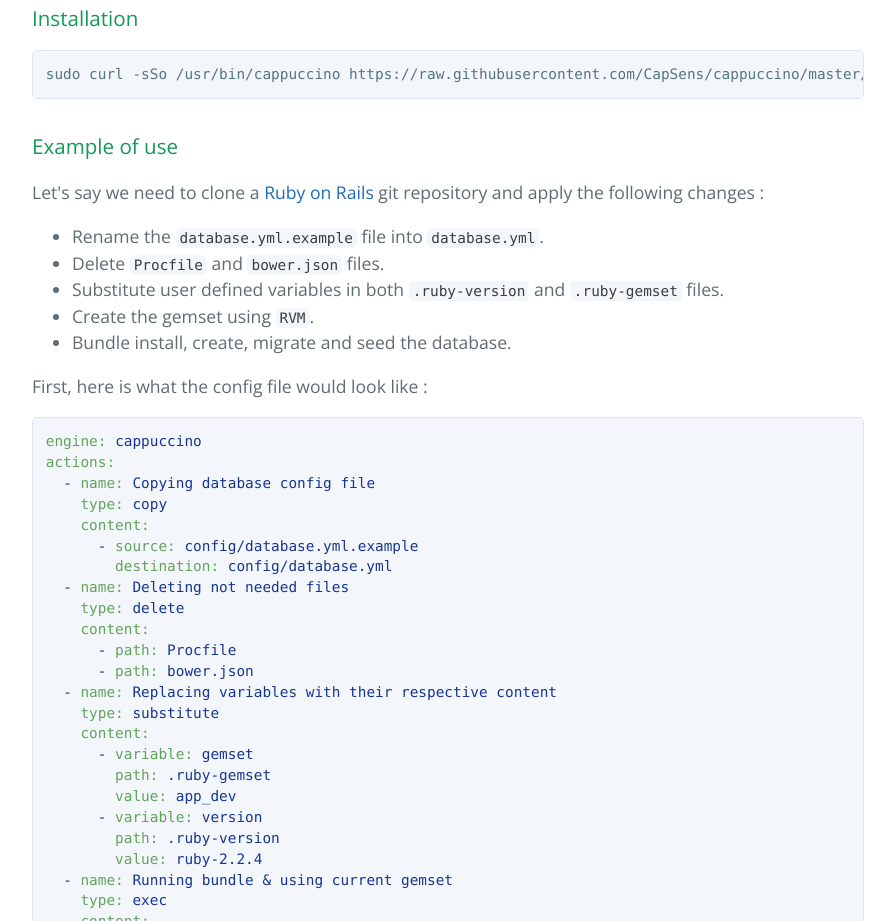
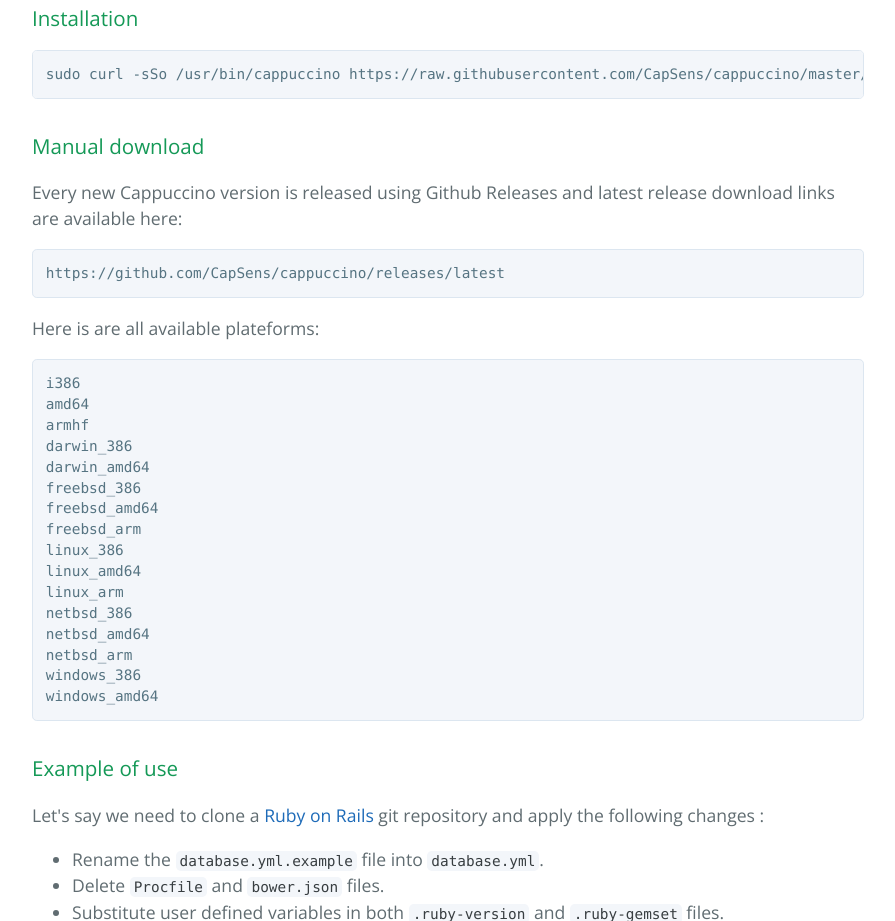
Before and after one commit to CapSens/cappuccino, a plain HTML site: page index.html in a window 1280 px wide. Shown: the part 677-1598 px from the top of the page, without its empty margins (192-1087 px from the left). Drawn offline with nearby package versions, Linux system fonts and the light colour scheme.

```diff
--- a/index.html
+++ b/index.html
@@ -30,6 +30,34 @@
 <a id="installation" class="anchor" href="#installation" aria-hidden="true"><span aria-hidden="true" class="octicon octicon-link"></span></a>Installation</h3>
 
 <pre><code>sudo curl -sSo /usr/bin/cappuccino https://raw.githubusercontent.com/CapSens/cappuccino/master/cappuccino &amp;&amp; sudo chmod 777 /usr/bin/cappuccino
+</code></pre>
+
+<h3>
+<a id="manual-download" class="anchor" href="#manual-download" aria-hidden="true"><span aria-hidden="true" class="octicon octicon-link"></span></a>Manual download</h3>
+
+<p>Every new Cappuccino version is released using Github Releases and latest release download links are available here:</p>
+
+<pre><code>https://github.com/CapSens/cappuccino/releases/latest
+</code></pre>
+
+<p>Here is are all available plateforms:</p>
+
+<pre><code>i386
+amd64
+armhf
+darwin_386
+darwin_amd64
+freebsd_386
+freebsd_amd64
+freebsd_arm
+linux_386
+linux_amd64
+linux_arm
+netbsd_386
+netbsd_amd64
+netbsd_arm
+windows_386
+windows_amd64
 </code></pre>
 
 <h3>
```
Also changed, not shown: params.json (+1 -1 lines).
